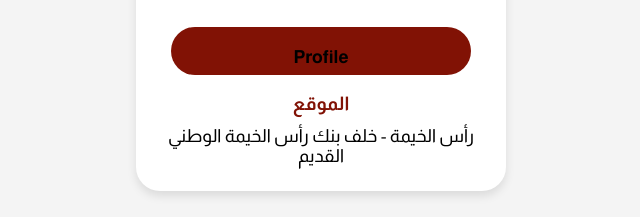
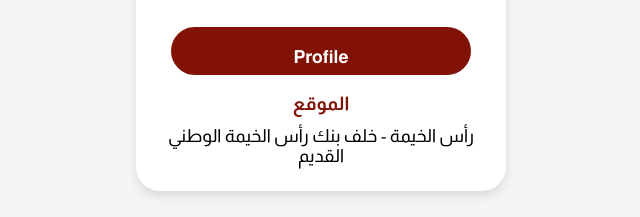
Before and after one commit to tamayazBusiness/Zahba-Marriage-Services, a plain HTML site: page index.html in a window 1280 px wide. Shown: the part 544-761 px from the top of the page, 319-959 px from the left. Drawn offline with nearby package versions, Linux system fonts and the light colour scheme; a web font is replaced by a local one.

Commit message:
Update style.css

```diff
--- a/style.css
+++ b/style.css
@@ -160,7 +160,11 @@
   background-color:#c79456;
 }
 
-.button a{
+.buttons a{
+  color: #fff;
+}
+
+.buttons .btn{
   color: #fff;
 }
 .profile-card .media-buttons {
```
